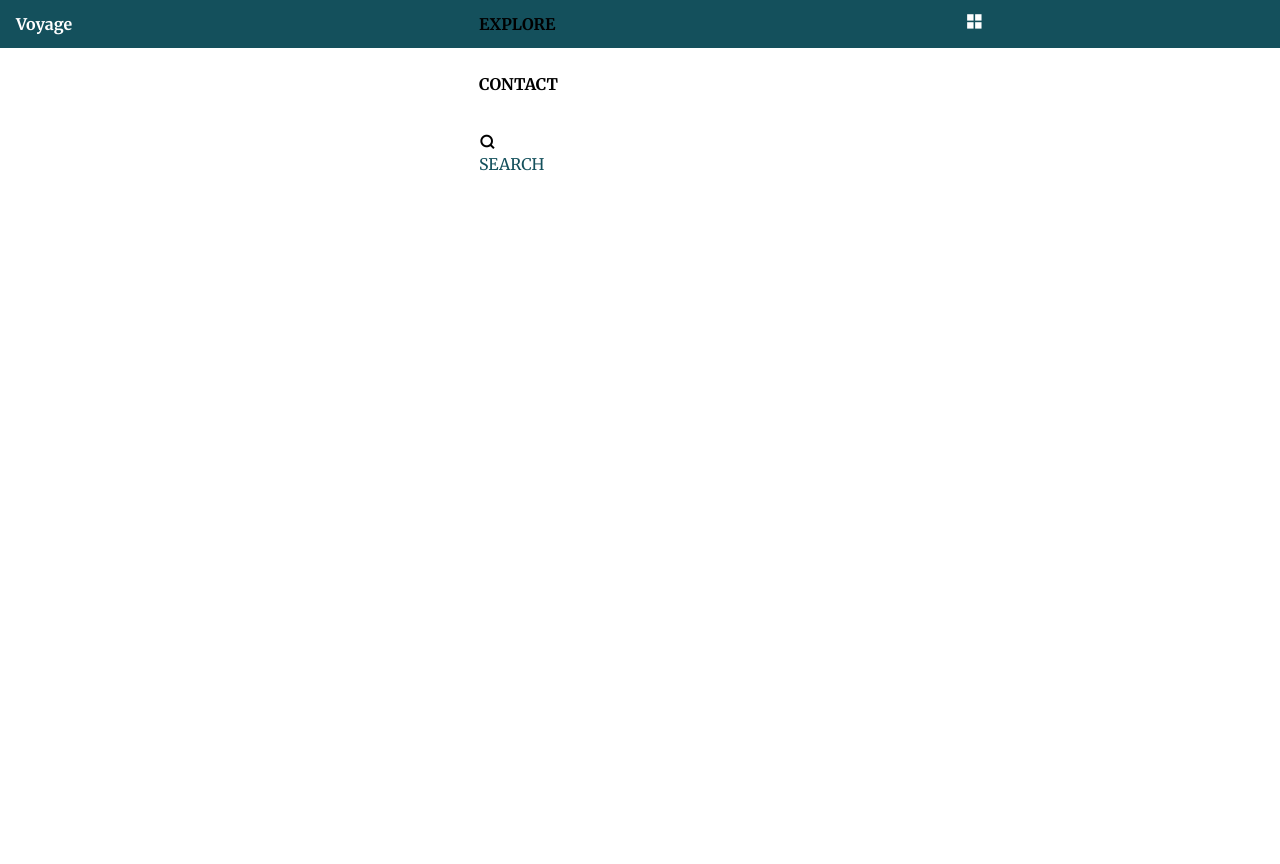
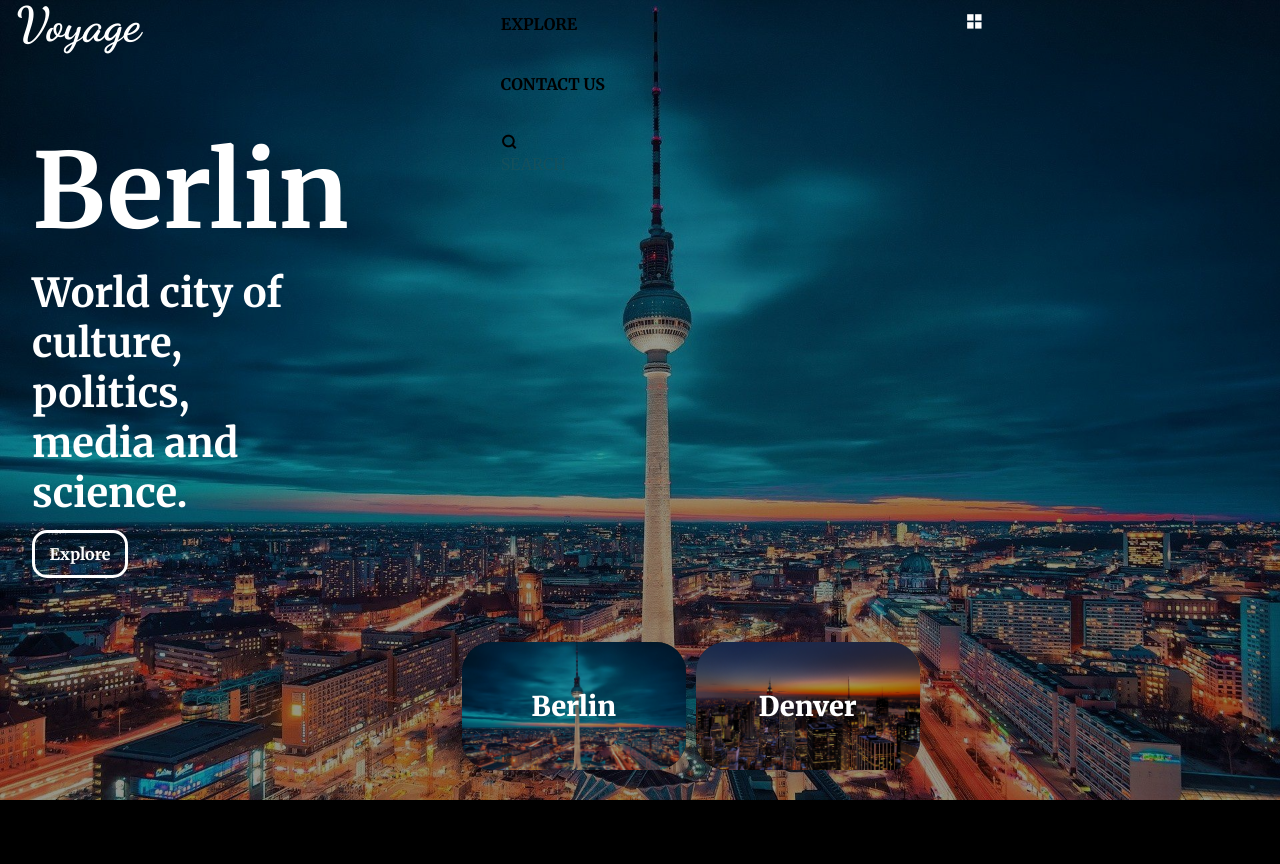
Before and after one commit to jerilalbi/Travel-website, a plain HTML site: page index.html in a window 1280 px wide. Before the commit the page ends 800 px from the top, so only its background shows below. Drawn offline with nearby package versions, Linux system fonts and the light colour scheme.

Commit message:
home half cmplt

```diff
--- a/assets/css/styles.css
+++ b/assets/css/styles.css
@@ -1,5 +1,5 @@
 /* --------------------FONTS--------------------------*/
-@import url('https://fonts.googleapis.com/css2?family=Merriweather:wght@300;400;700;900&display=swap');
+@import url('https://fonts.googleapis.com/css2?family=Dancing+Script:wght@700&family=Merriweather:wght@300;400;700;900&display=swap');
 /*-----------------------------------------------------*/
 
 /* ---------------------VARIABLES-----------------------*/
@@ -11,10 +11,13 @@
     --black: black;
 
     --font-family: 'Merriweather', serif;
+    --title-font-family: 'Dancing Script', cursive;
     --h1-size: 1.5rem;
     --h2-size: 1.2rem;
     --h3-size: 1rem;
-    --big-font: 2.5rem;
+    --very-big-font: 5rem;
+    --big-font: 1.7rem;
+    --title-font-size: 2.5rem;
     --normal-font: .93rem;
     --small-font: .81rem;
     --smaller-font: .75rem;
@@ -44,7 +47,9 @@
     --h1-size: 2.25rem;
     --h2-size: 1.75rem;
     --h3-size: 1.25rem;
-    --big-font: 4rem;
+    --very-big-font: 6.5rem;
+    --title-font-size: 3rem;
+    --big-font: 2.5rem;
     --normal-font: 1rem;
     --small-font: .875rem;
     --smaller-font: .813rem;
@@ -66,7 +71,7 @@ body{
     margin: var(--header-height) 0 0 0;
     font-family: var(--font-family);
     font-size: var(--normal-font);
-    background-color: var(--white);
+    background-color: var(--black);
     color: var(--black);
 }
 
@@ -136,7 +141,7 @@ input{
     top: 0;
     left: 0;
     z-index: var(--z-fixed);
-    background-color: var(--main-color);
+    background-color: transparent;
 }
 
 /* --------------------------NAV BAR---------------------------*/
@@ -153,6 +158,8 @@ input{
 
 .nav-logo{
     font-weight: var(--font-bold);
+    font-size: var(--title-font-size);
+    font-family: var(--title-font-family);
 }
 
 .nav-toggle{
@@ -213,3 +220,106 @@ input{
 .show-menu{
     right: 0;
 }
+
+/* ----------------HOME-------------------- */
+.home{
+    background-color: var(--black);
+}
+
+.home-data{
+    margin: 20rem 1rem 0rem;
+    width: 16rem;
+}
+
+.home-images{
+    position: absolute;
+    top: 0;
+    left: 0;
+    width: 100%;
+    height: 100vh;
+    object-fit: cover;
+    object-position: 35%;
+    background-color: var(--black);
+    opacity: 0.6;
+}
+.home-container{
+    position: relative;
+    height: 60vh;
+    align-content: center;
+    row-gap: 3rem;
+}
+
+.home-data-title,.home-data-subtitle{
+    color: var(--white);
+    font-weight: var(--font-bold);
+}
+
+.home-data-title{
+    transition: 1s;
+    display: block;
+    font-weight: var(--font-bold);
+    font-size: var(--very-big-font);
+    margin-bottom: var(--mg-0-75);
+}
+
+.home-data-subtitle{
+    display: block;
+    font-weight: var(--font-bold);
+    font-size: var(--big-font);
+    margin-bottom: var(--mg-0-75);
+}
+.home-place-scroll{
+    position: relative;
+    margin: 1rem 0 0 45%;
+    background-color: transparent;
+    height: 8rem;
+    overflow: hidden;
+}
+
+.place-select-box{
+    position: relative;
+    background-color: var(--black);
+    height: 8rem;
+    width: 14rem;
+    display: flex;
+    margin-left: 10px;
+    justify-content: center;
+    align-items: center;
+    border-radius: 30px;
+    float: left;
+    cursor: pointer;
+}
+
+.place-text{
+    color: var(--white);
+    font-size: 1.7rem;
+    position: absolute;
+    font-weight: 900;
+}
+
+.place-image{
+    position: absolute;
+    width: 100%;
+    max-height: 100%;
+    opacity: .65;
+    object-fit: cover;
+    border-radius: 30px;
+}
+
+.explore-button{
+    color: var(--white);
+    align-items: center;
+    justify-content: center;
+    height: 3rem;
+    width: 6rem;
+    border-radius: 15px;
+    display: flex;
+    font-weight: var(--font-bold);
+    font-size: var(--normal-font);
+    border-color: var(--white);
+    border-style: solid;
+}
+
+.explore-button:hover{
+    background-color: var(--main-color);
+}
--- a/index.html
+++ b/index.html
@@ -30,7 +30,7 @@
                         <a href="#explore" class="nav-link">Explore</a>
                     </li>
                     <li class="nav-item">
-                        <a href="#contact" class="nav-link">Contact</a>
+                        <a href="#contact_us" class="nav-link">Contact Us</a>
                     </li>
                     <li class="nav-item">
                         <a href="#search" class="nav-link"><i class="ri-search-line"></i></a>
@@ -44,6 +44,40 @@
             </div>
         </nav>
     </header>
+
+    <main class="main">
+        <!--------------------HOME----------------------->
+        <section class="home" id="home">
+            <img src="assets/img/berlin.jpg" alt="" class="home-images">
+            <div class="home-container container grid">
+                <div class="home-data">
+                    <h1 class="home-data-title">Berlin</h1>
+                    <span class="home-data-subtitle">World city of culture,<br> politics, media and science.<br></span>
+                    <a href="#" class="explore-button">Explore</a>
+                </div>
+                <div class="home-place-scroll">
+                    <div class="place-select-box"><img src="assets/img/berlin.jpg" alt="" class="place-image"><span class="place-text">Berlin</span></div>
+                    <div class="place-select-box"><img src="assets/img/denver.jpg" alt="" class="place-image"><span class="place-text">Denver</span></div>
+                    <div class="place-select-box"><img src="assets/img/stockhom.jpg" alt="" class="place-image"><span class="place-text">Stockhom</span></div>
+                    <div class="place-select-box"><img src="assets/img/rio.jpg" alt="" class="place-image"><span class="place-text">Rio</span></div>
+                    <div class="place-select-box"><img src="assets/img/tokyo.jpg" alt="" class="place-image"><span class="place-text">Tokyo</span></div>
+                    <div class="place-select-box"><img src="assets/img/nairobi.jpg" alt="" class="place-image"><span class="place-text">Nairobi</span></div>
+                </div>
+            </div>
+        </section>
+        <!--------------------ABOUT----------------------->
+        <section class="about section" id="about">
+
+        </section>
+        <!-------------------EXPLORE------------------------->
+        <section class="explore section" id="explore">
+
+        </section>
+        <!-------------------CONTACT US------------------------->
+        <section class="contact-us section" id="contact_us">
+
+        </section>
+    </main>
     <!-----------------SCRIPT------------------->
 
     <!-----------------MAIN SCRIPT------------------------->
```
